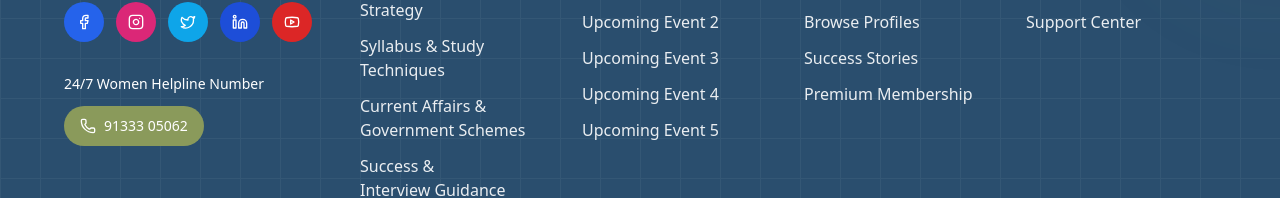
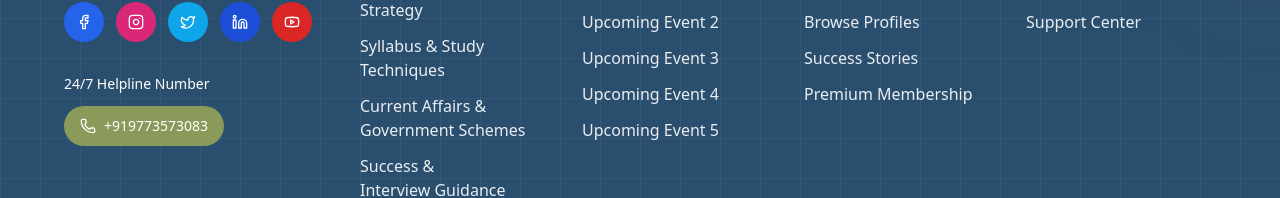
Before and after one commit to TanweerWeToo/wetoomedia, a React (Vite) app: page /contact/support in a window 1280 px wide. Shown: the part 7983-8181 px from the top of the page. Built offline with nearby package versions, Linux system fonts and the light colour scheme.

Commit message:
Update Footer component to reflect new helpline number for improved accuracy and clarity.

```diff
--- a/src/pages/Footer/Footer.jsx
+++ b/src/pages/Footer/Footer.jsx
@@ -160,12 +160,12 @@ export default function Footer() {
             </div>
             <div className="space-y-3">
               <p className="text-sm text-white font-medium mb-3">
-                24/7 Women Helpline Number
+                24/7 Helpline Number
               </p>
-              <a href="tel:+919133305062">
+              <a href="tel:+919773573083">
                 <Button className="gap-2 bg-secondary text-white rounded-full hover:bg-secondary/80 hover:text-white/80 transition-colors">
                   <Phone className="h-4 w-4" />
-                  91333 05062
+                  +919773573083
                 </Button>
               </a>
             </div>
```
